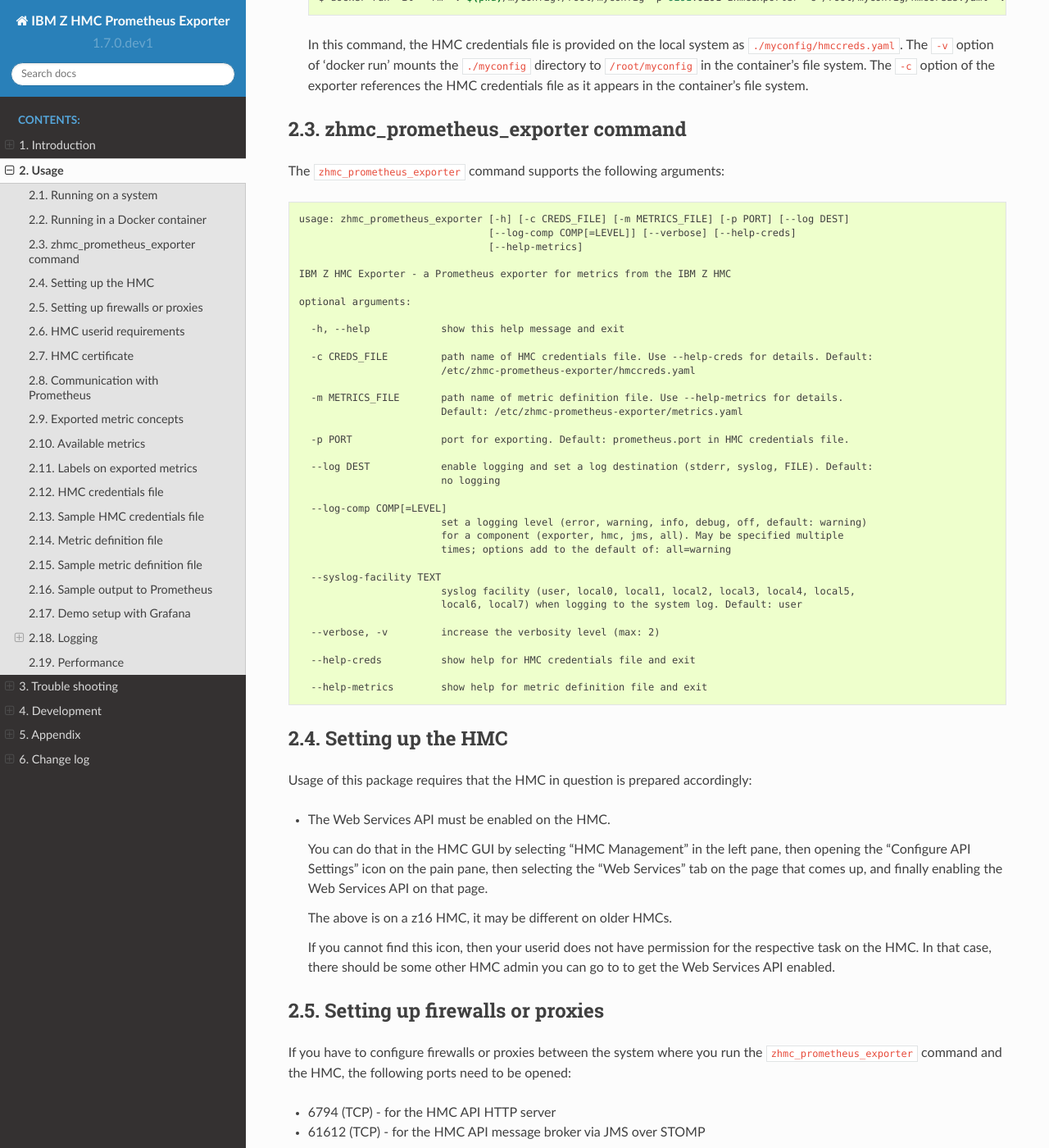
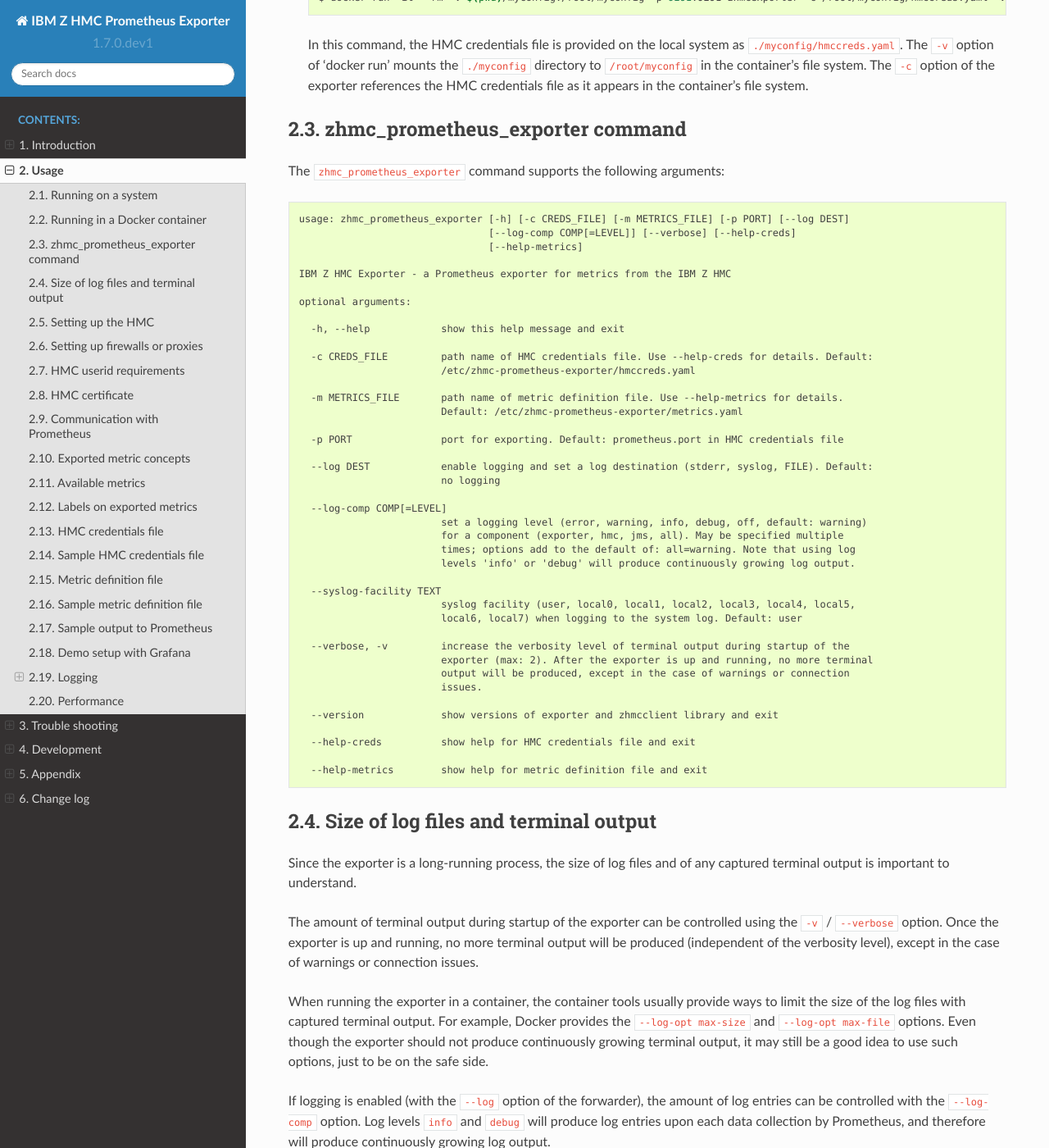
Before and after one commit to zhmcclient/zhmc-prometheus-exporter, a Sphinx documentation site: the page built from docs/usage.rst, in a window 1280 px wide and 1400 px high, scrolled down 1025 px. Shown: the whole window at 82% size. Built offline with Sphinx 7.4.7 and the Read the Docs theme 2.0.0, drawn with Linux system fonts in a browser that asks for light colours; some of the changed text lies outside the part shown.

Commit message:
Added a section about the size of captured terminal output and log files
Signed-off-by: Andreas Maier <maiera@de.ibm.com>

```diff
--- a/docs/changes.rst
+++ b/docs/changes.rst
@@ -41,6 +41,9 @@
 * Dev: Added missing development requirement for 'filelock' package.
 
 **Enhancements:**
+
+* Docs: Added a section about the size of captured terminal output and log
+  files. (issue #528)
 
 **Cleanup:**
 
--- a/docs/usage.rst
+++ b/docs/usage.rst
@@ -97,7 +97,7 @@
       -m METRICS_FILE       path name of metric definition file. Use --help-metrics for details.
                             Default: /etc/zhmc-prometheus-exporter/metrics.yaml
 
-      -p PORT               port for exporting. Default: prometheus.port in HMC credentials file.
+      -p PORT               port for exporting. Default: prometheus.port in HMC credentials file
 
       --log DEST            enable logging and set a log destination (stderr, syslog, FILE). Default:
                             no logging
@@ -105,17 +105,52 @@
       --log-comp COMP[=LEVEL]
                             set a logging level (error, warning, info, debug, off, default: warning)
                             for a component (exporter, hmc, jms, all). May be specified multiple
-                            times; options add to the default of: all=warning
+                            times; options add to the default of: all=warning. Note that using log
+                            levels 'info' or 'debug' will produce continuously growing log output.
 
       --syslog-facility TEXT
                             syslog facility (user, local0, local1, local2, local3, local4, local5,
                             local6, local7) when logging to the system log. Default: user
 
-      --verbose, -v         increase the verbosity level (max: 2)
+      --verbose, -v         increase the verbosity level of terminal output during startup of the
+                            exporter (max: 2). After the exporter is up and running, no more terminal
+                            output will be produced, except in the case of warnings or connection
+                            issues.
+
+      --version             show versions of exporter and zhmcclient library and exit
 
       --help-creds          show help for HMC credentials file and exit
 
       --help-metrics        show help for metric definition file and exit
+
+
+Size of log files and terminal output
+-------------------------------------
+
+Since the exporter is a long-running process, the size of log files and
+of any captured terminal output is important to understand.
+
+The amount of terminal output during startup of the exporter can be controlled
+using the ``-v`` / ``--verbose`` option. Once the exporter is up and running,
+no more terminal output will be produced (independent of the verbosity level),
+except in the case of warnings or connection issues.
+
+When running the exporter in a container, the container tools usually provide
+ways to limit the size of the log files with captured terminal output.
+For example, Docker provides the ``--log-opt max-size`` and ``--log-opt max-file``
+options. Even though the exporter should not produce continuously growing
+terminal output, it may still be a good idea to use such options, just to be on
+the safe side.
+
+If logging is enabled (with the ``--log`` option of the forwarder), the amount
+of log entries can be controlled with the ``--log-comp`` option. Log levels
+``info`` and ``debug`` will produce log entries upon each data collection by
+Prometheus, and therefore will produce continuously growing log output.
+
+If you experience continuously growing terminal or log output when it should
+not be growing according to the above, please open an
+`issue <https://github.com/zhmcclient/zhmc-prometheus-exporter/issues>`_
+and provide the captured terminal output or the log file that is growing.
 
 
 Setting up the HMC
```
Also changed, not shown: 1 other file.
